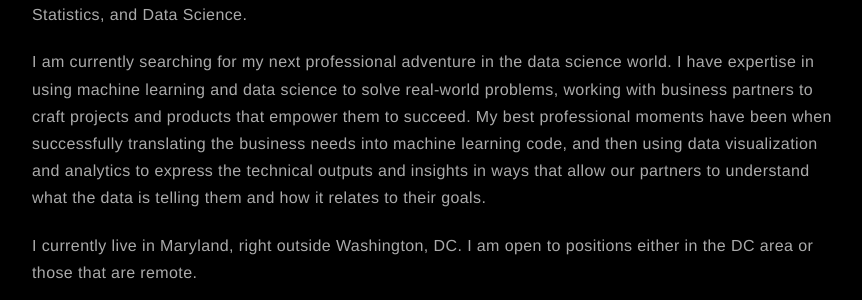
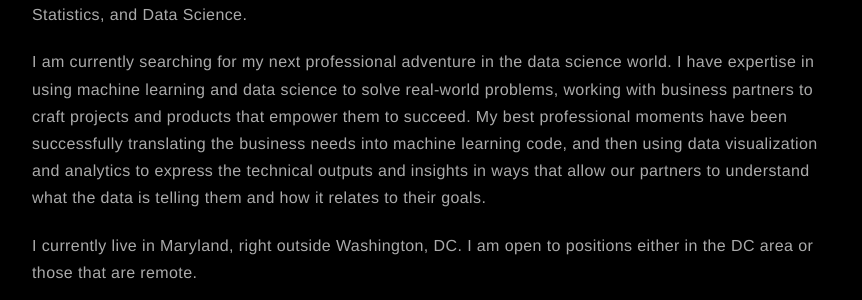
Before and after one commit to AlanFeder/AlanFeder.github.io, a Jekyll site: the page built from about.md, in a window 1280 px wide. Shown: the part 576-876 px from the top of the page, without its empty margins (203-1065 px from the left). Built offline with Jekyll 4.4.1, drawn with Linux system fonts in a browser that asks for light colours; nearby versions of some CDN libraries.

Commit message:
Update about.md remove unnecessary word

```diff
--- a/about.md
+++ b/about.md
@@ -5,7 +5,7 @@ layout: page
 ![Profile Image]({% if site.external-image %}{{ site.picture }}{% else %}{{ site.url }}/{{ site.picture }}{% endif %})
 
 <p>Welcome! I am a data scientist with 10+ years of experience in Machine Learning, Artificial Intelligence, Statistics, and Data Science.  </p>
-<p>I am currently searching for my next professional adventure in the data science world.  I have expertise in using machine learning and data science to solve real-world problems, working with business partners to craft projects and products that empower them to succeed.  My best professional moments have been when successfully translating the business needs into machine learning code, and then using data visualization and analytics to express the technical outputs and insights in ways that allow our partners to understand what the data is telling them and how it relates to their goals.</p>
+<p>I am currently searching for my next professional adventure in the data science world.  I have expertise in using machine learning and data science to solve real-world problems, working with business partners to craft projects and products that empower them to succeed.  My best professional moments have been successfully translating the business needs into machine learning code, and then using data visualization and analytics to express the technical outputs and insights in ways that allow our partners to understand what the data is telling them and how it relates to their goals.</p>
 <p>I currently live in Maryland, right outside Washington, DC.  I am open to positions either in the DC area or those that are remote. </p>
 
 
```
